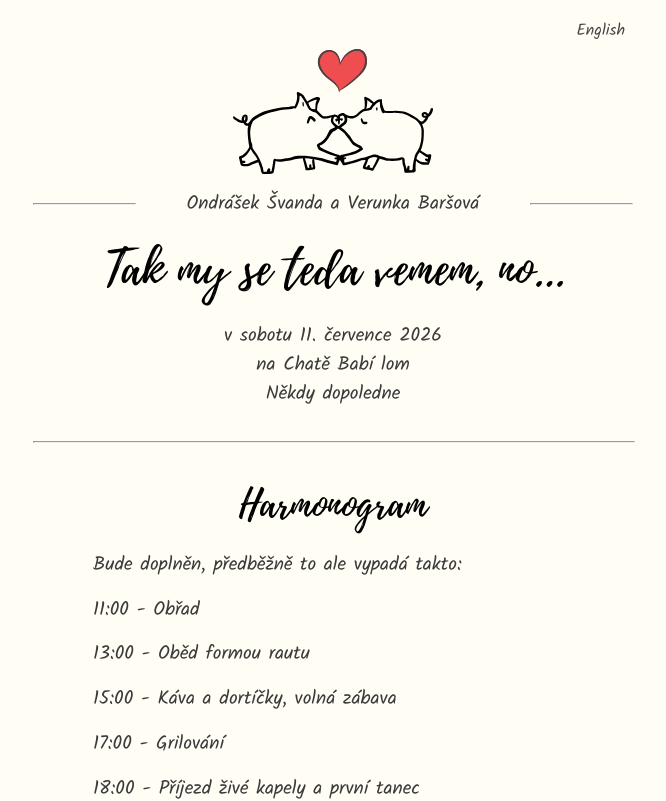
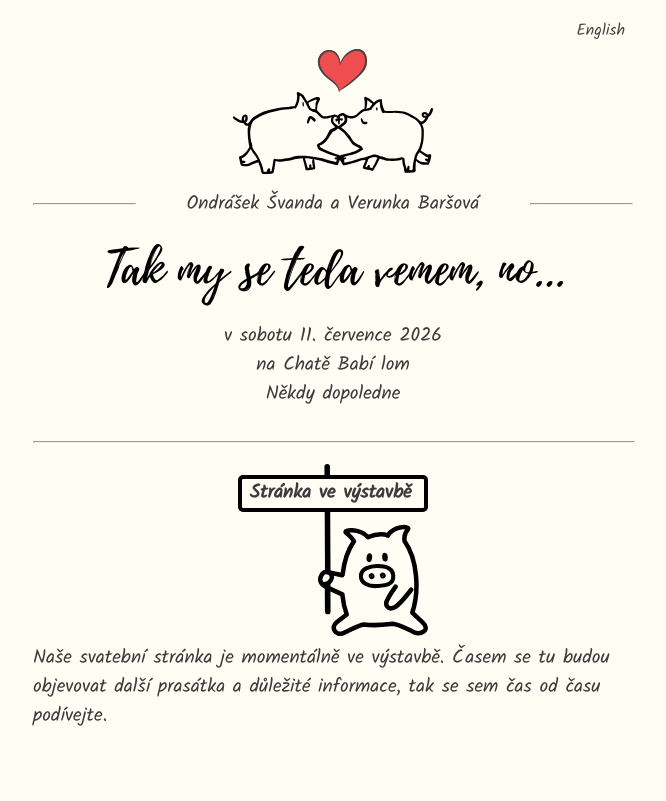
Before and after one commit to Papooch/takmysetedavemem.cz, a Nuxt app: page / in a window 1280 px wide. Shown: the top 801 px of the page, without its empty margins (307-973 px from the left). Built offline with nearby package versions, Linux system fonts and the light colour scheme.

Commit message:
feat: website under construction disclaimer

```diff
--- a/app/components/pages/MainPage.vue
+++ b/app/components/pages/MainPage.vue
@@ -23,9 +23,7 @@
           alt="Pusací Prasátka"
         >
       </div>
-      <PRow
-        alignment="center"
-      >
+      <PRow alignment="center">
         <span style="flex-grow: 1;">
           <hr>
         </span>
@@ -66,6 +64,35 @@
       alignment="center"
       gap="0.5"
     >
+      <!-- Work in progress info -->
+      <div>
+        <div
+          style="
+            position: relative;
+            padding: 0rem 0.5rem;
+            border: solid black 1.2mm;
+            border-radius: 5px;
+            background-color: #fffdf4;
+          "
+        >
+          <b>{{ t.misc.websiteUnderConstruction }}</b>
+        </div>
+        <img
+          style="
+            position: relative;
+            margin-top: -3rem;
+            padding-left: 5rem;
+            z-index: -5;
+          "
+          src="/svg/pig-password.svg"
+        >
+      </div>
+      <p>{{ t.misc.websiteUnderConstructionText }}</p>
+
+      <PSpacer margin="2" />
+
+      <!-- Main content -->
+
       <PageSection
         id="schedule"
         :title="t.sections.schedule.title"
--- a/i18n/locales/cz.ts
+++ b/i18n/locales/cz.ts
@@ -102,5 +102,7 @@ export const cz = {
     and: "a",
     toBeAdded: "... bude doplněno ...",
     backToHome: "Zpět na úvod",
+    websiteUnderConstruction: "Stránka ve výstavbě",
+    websiteUnderConstructionText: "Naše svatební stránka je momentálně ve výstavbě. Časem se tu budou objevovat další prasátka a důležité informace, tak se sem čas od času podívejte.",
   },
 };
--- a/i18n/locales/en.ts
+++ b/i18n/locales/en.ts
@@ -104,5 +104,7 @@ export const en: Translations = {
     and: "and",
     toBeAdded: "... will be added ...",
     backToHome: "Back to Home",
+    websiteUnderConstruction: "Website under construction",
+    websiteUnderConstructionText: "Our wedding website is currently under construction. More pigs and important information will appear here over time, so check back here from time to time.",
   },
 };
```
